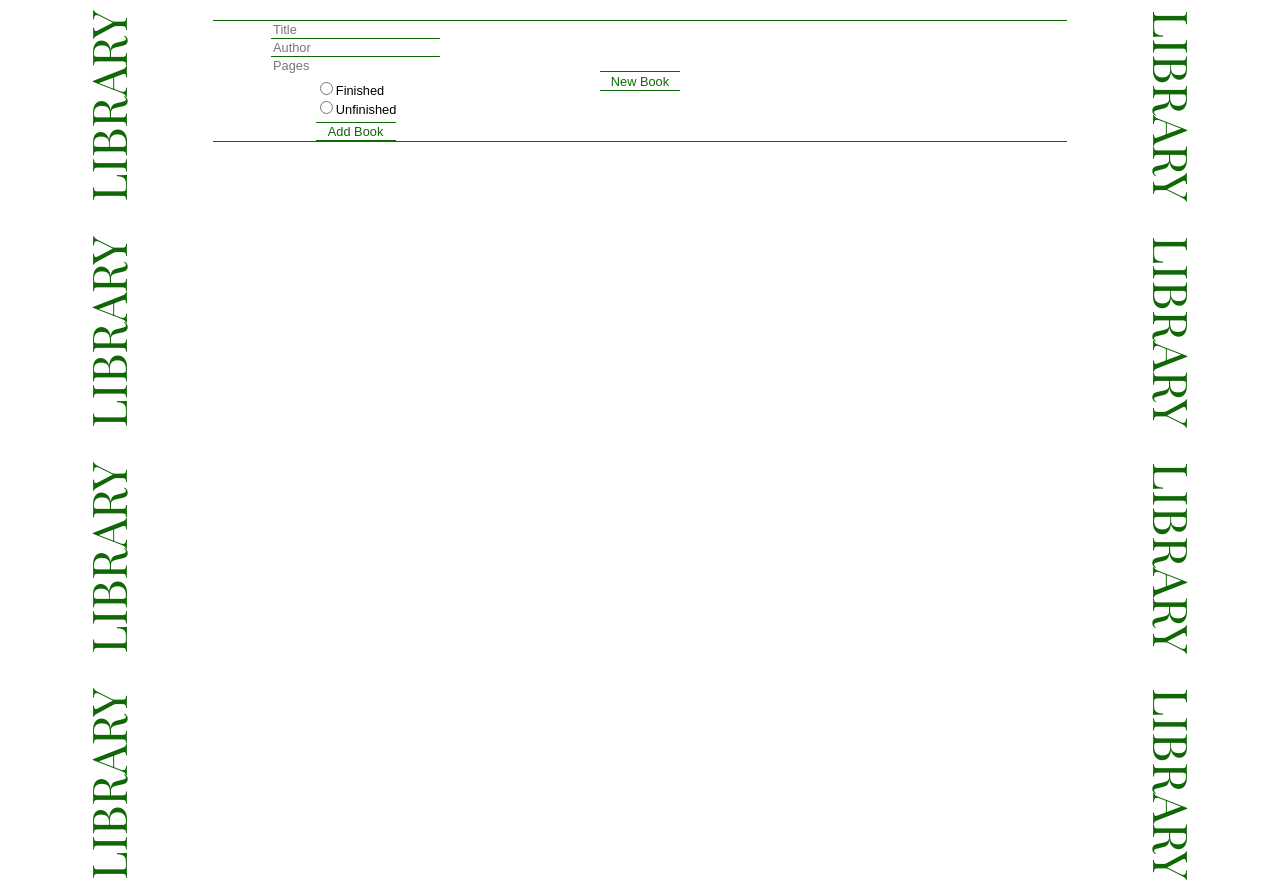
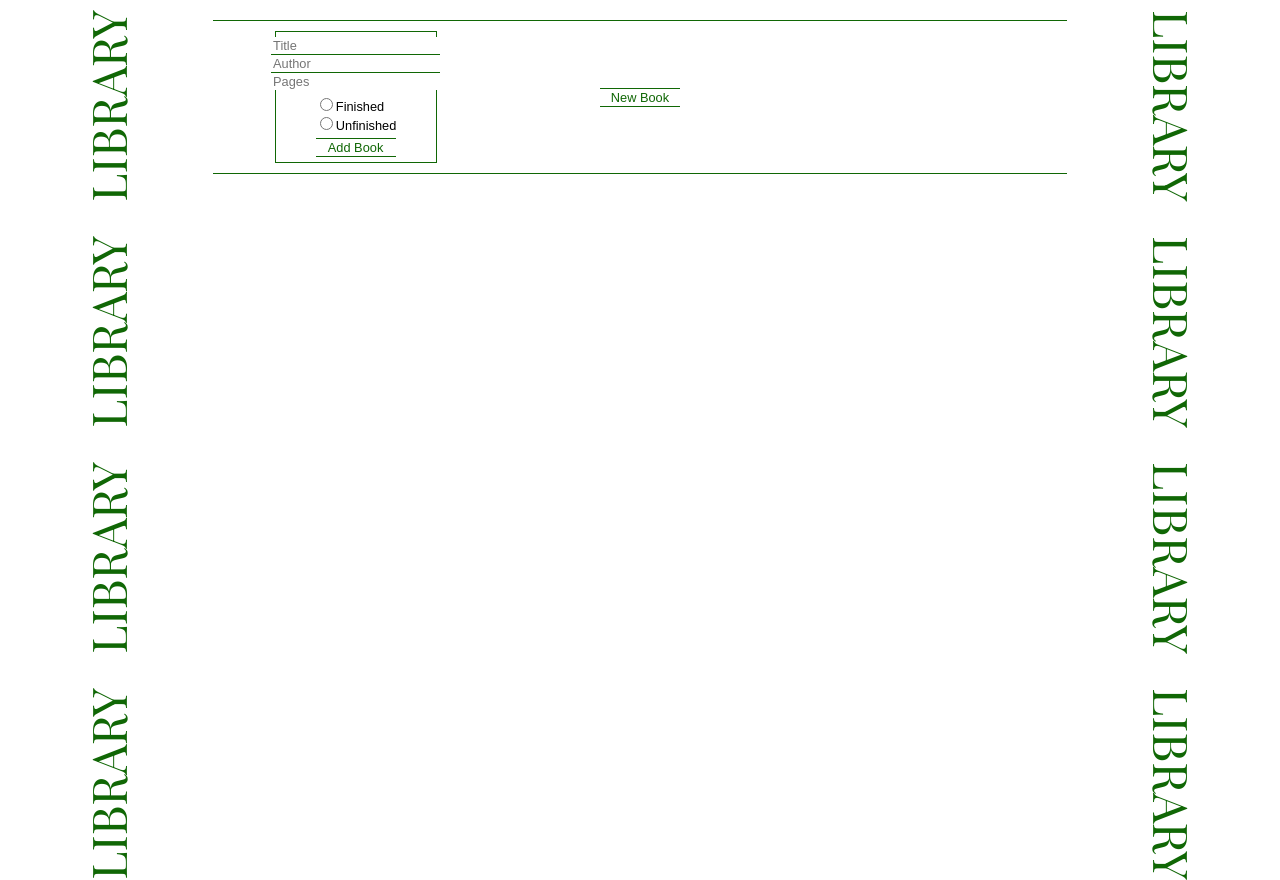
Before and after one commit to zawho/library-app, a website: page index.html in a window 1280 px wide. Shown: the top 880 px of the page. Drawn offline with nearby package versions, Linux system fonts and the light colour scheme.

Commit message:
Add header styles

```diff
--- a/index.html
+++ b/index.html
@@ -23,7 +23,7 @@
                     <div class="read-check">
                         <label class="finished-label">
                             <input type="radio" class="yes-read" name="read-or-not">Finished</label>
-                        <label class="unfinished-label" for=>
+                        <label class="unfinished-label">
                             <input type="radio" class="not-read" name="read-or-not">Unfinished</label>
                     </div>
                     <button type="submit" class="add-book">Add Book</button>
--- a/style.css
+++ b/style.css
@@ -28,10 +28,13 @@ input, button, label {
 
 header {
     display: grid;
+    justify-items: center;
+    align-items: center;
     grid-template-columns: 1fr 1fr 1fr;
     border-top: 1px solid rgb(16, 103, 5);
     border-bottom: 1px solid rgb(16, 103, 5);
     margin-top: 20px;
+    padding: 10px 0px;
 }
 
 .book-form {
@@ -40,6 +43,9 @@ header {
     justify-content: center;
     align-items: center;
     font-family: 'Arial', sans-serif;
+    border: 1px solid rgb(16, 103, 5);
+    padding: 5px;
+    width: 150px;
 }
 
 .title-input, .pages-input {
```
